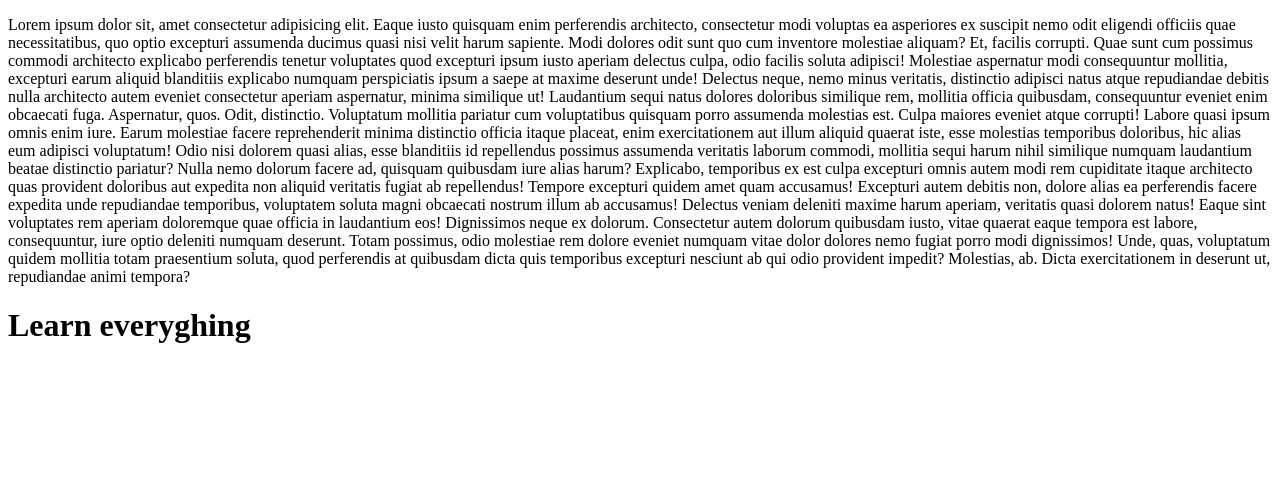
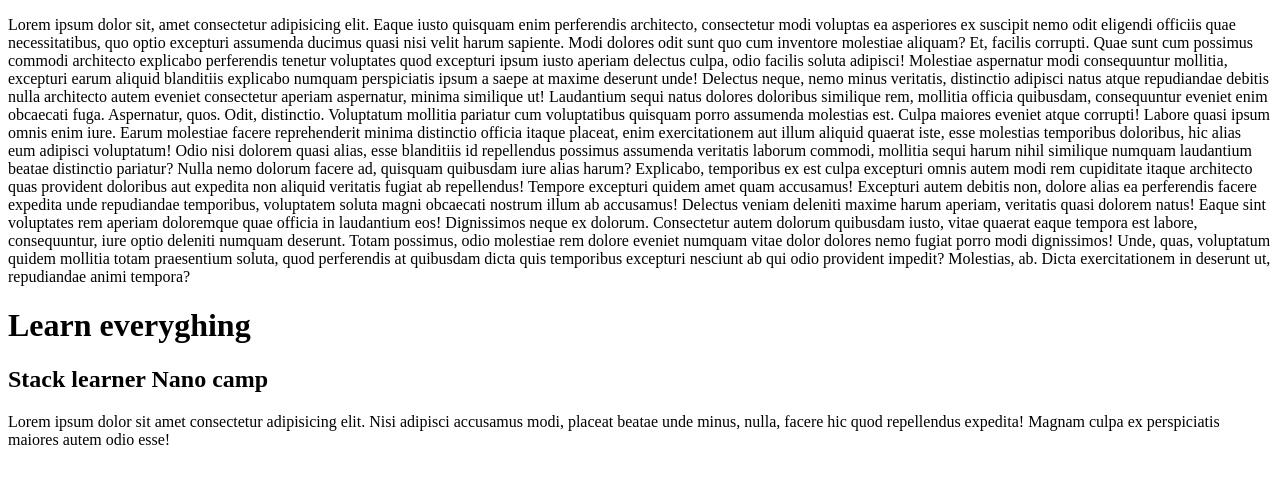
Before and after one commit to yusufABC/git-hub-tutorial, a plain HTML site: page index.html in a window 1280 px wide. Drawn offline with Linux system fonts and the light colour scheme.

Commit message:
i edit some texts in index.html

```diff
--- a/index.html
+++ b/index.html
@@ -11,5 +11,8 @@
 
     </p>
     <h1>Learn everyghing</h1>
+
+    <h2>Stack learner Nano camp </h2>
+    <p>Lorem ipsum dolor sit amet consectetur adipisicing elit. Nisi adipisci accusamus modi, placeat beatae unde minus, nulla, facere hic quod repellendus expedita! Magnam culpa ex perspiciatis maiores autem odio esse!</p>
 </body>
 </html>
```
